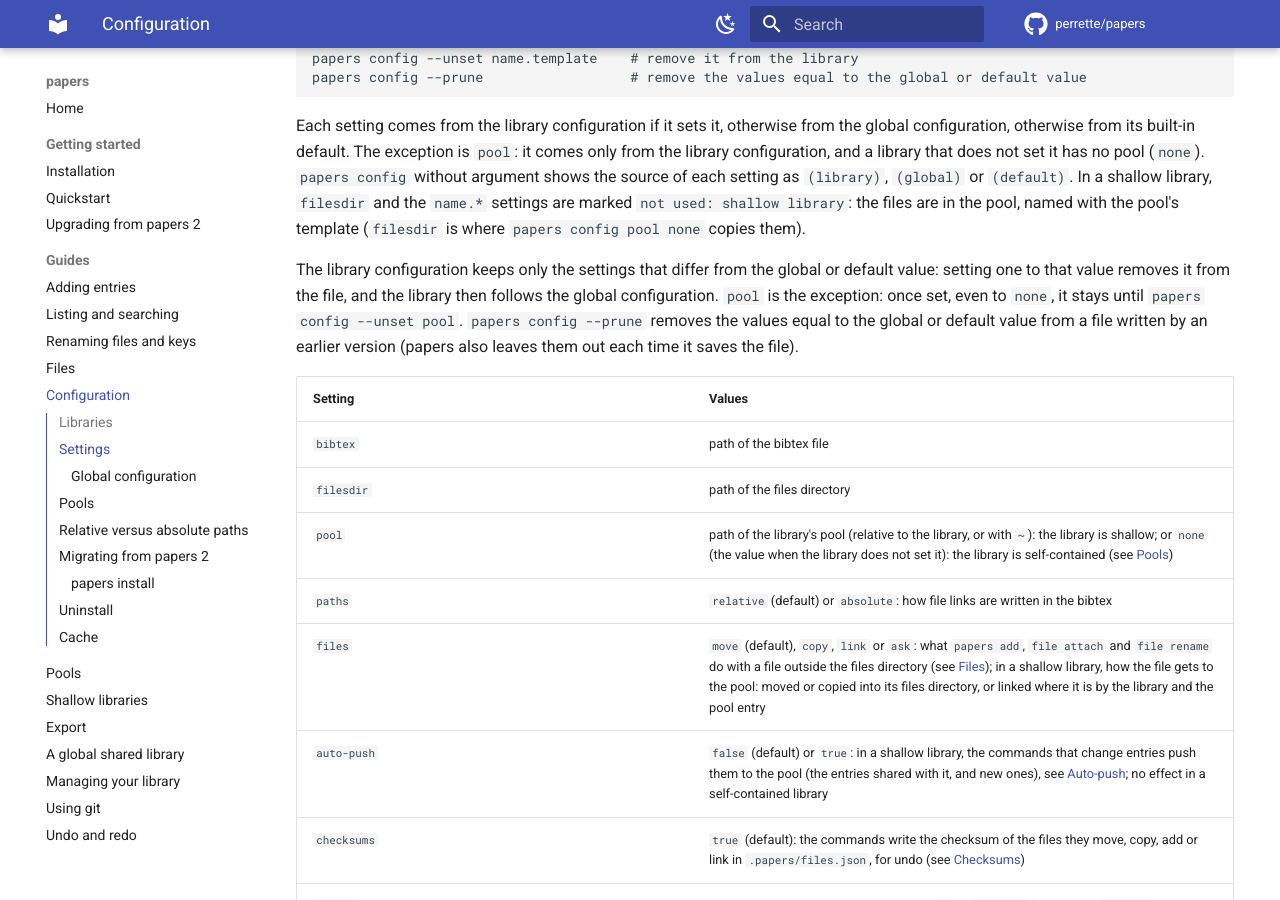
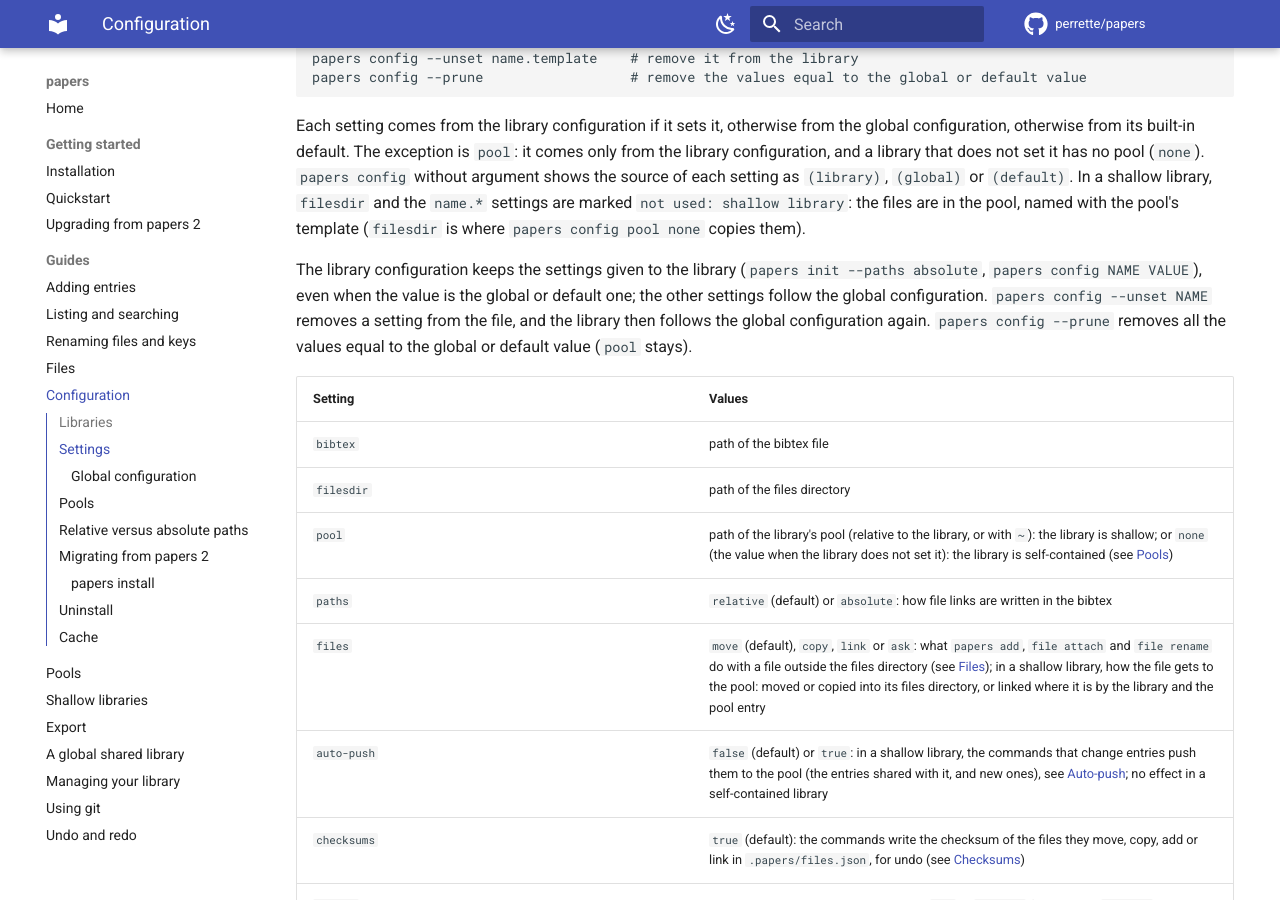
Before and after one commit to perrette/papers, an MkDocs documentation site: the page built from docs/configuration.md, in a window 1280 px wide and 900 px high, scrolled down 1111 px. Built offline with MkDocs 1.6.1 and Material for MkDocs 9.7.7, drawn with Linux system fonts in a browser that asks for light colours; comment, search, counter and statistics services are not loaded; the version menu is left out.

Commit message:
A setting given to a library is saved, even with the default value
papers init sets paths (and pool) so that a new library keeps its link
style whatever the global configuration of the computer that opens it
later; the save dropped it when it was the default (relative), so the
library followed the computer after all. A setting given explicitly
(papers init options, papers config NAME VALUE, or read from the file)
is now saved; the others are inherited. config --unset NAME makes a
setting inherited again; config --prune still removes the values equal
to the inherited ones.

```diff
--- a/docs/configuration.md
+++ b/docs/configuration.md
@@ -75,13 +75,13 @@
 files are in the pool, named with the pool's template (`filesdir` is where
 `papers config pool none` copies them).
 
-The library configuration keeps only the settings that differ from the
-global or default value: setting one to that value removes it from the
-file, and the library then follows the global configuration. `pool` is
-the exception: once set, even to `none`, it stays until
-`papers config --unset pool`. `papers config --prune` removes the values
-equal to the global or default value from a file written by an earlier
-version (papers also leaves them out each time it saves the file).
+The library configuration keeps the settings given to the library
+(`papers init --paths absolute`, `papers config NAME VALUE`), even when the
+value is the global or default one; the other settings follow the global
+configuration. `papers config --unset NAME` removes a setting from the
+file, and the library then follows the global configuration again.
+`papers config --prune` removes all the values equal to the global or
+default value (`pool` stays).
 
 | Setting | Values |
 |---|---|
```
Also changed, not shown: 4 other files.
